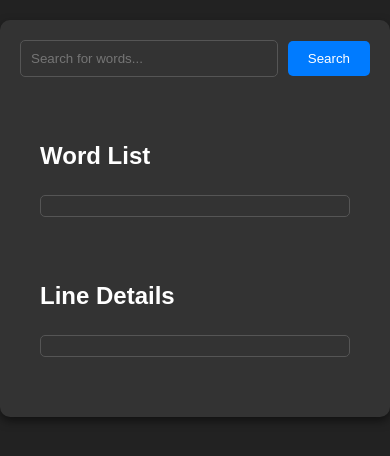
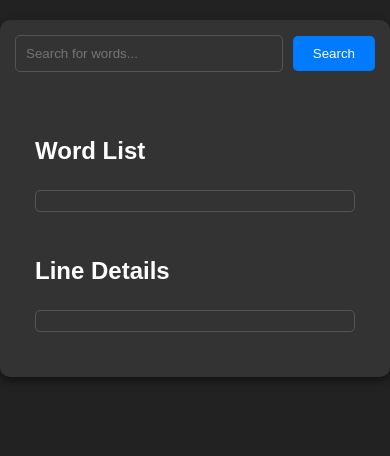
Before and after one commit to HsinghN/words, a plain HTML site: page index.html in a window 390 px wide. Drawn offline with nearby package versions, Linux system fonts and the light colour scheme; no server answers.

Commit message:
Update style.css

```diff
--- a/style.css
+++ b/style.css
@@ -1,9 +1,10 @@
 @font-face {
     font-family: OpenGurbaniAkhar;
     src: url('https://cdn.jsdelivr.net/gh/GurbaniNow/gurmukhi-fonts@2/ascii/OpenGurbaniAkhar/Bold/OpenGurbaniAkhar-Bold.woff2') format('woff2'),
-        url('https://cdn.jsdelivr.net/gh/GurbaniNow/gurmukhi-fonts@2/ascii/OpenGurbaniAkhar/Bold/OpenGurbaniAkhar-Bold.woff') format('woff'),
-        url('https://cdn.jsdelivr.net/gh/GurbaniNow/gurmukhi-fonts@2/ascii/OpenGurbaniAkhar/Bold/OpenGurbaniAkhar-Bold.otf')  format('opentype');
+         url('https://cdn.jsdelivr.net/gh/GurbaniNow/gurmukhi-fonts@2/ascii/OpenGurbaniAkhar/Bold/OpenGurbaniAkhar-Bold.woff') format('woff'),
+         url('https://cdn.jsdelivr.net/gh/GurbaniNow/gurmukhi-fonts@2/ascii/OpenGurbaniAkhar/Bold/OpenGurbaniAkhar-Bold.otf') format('opentype');
 }
+
 body {
     font-family: Arial, sans-serif;
     margin: 0;
@@ -11,6 +12,7 @@ body {
     background-color: #222;
     color: #fff;
     line-height: 1.6;
+    overflow-x: hidden; /* Prevent horizontal scrolling */
 }
 
 .container {
@@ -76,6 +78,7 @@ body {
 .word-list-container, .line-list-container {
     flex: 1;
     min-width: 300px;
+    overflow: auto; /* Enable scrolling */
 }
 
 .word-list, .line-list, .all-lines {
@@ -94,12 +97,13 @@ body {
     margin: 5px 0;
     padding: 10px;
     border-bottom: 1px solid #555;
-    transition: background-color 0.3s;
+    transition: background-color 0.3s, transform 0.2s;
     cursor: pointer;
 }
 
 .word-list p:hover, .line-list p:hover, .all-lines p:hover {
     background-color: #444;
+    transform: scale(1.02); /* Slight zoom effect */
 }
 
 .popup {
@@ -145,6 +149,7 @@ body {
 
 ::-webkit-scrollbar {
     width: 8px;
+    height: 8px; /* Horizontal scrollbar height */
 }
 
 ::-webkit-scrollbar-thumb {
@@ -160,13 +165,20 @@ body {
 @media (max-width: 768px) {
     .container {
         max-width: 95%;
+        padding: 15px;
     }
 
     .main-content {
         flex-direction: column;
+        gap: 10px; /* Reduce gaps */
     }
 
     .word-list-container, .line-list-container {
-        margin-bottom: 20px;
+        margin-bottom: 10px;
+    }
+
+    .word-list, .line-list {
+        max-height: 300px; /* Smaller height on smaller screens */
+        max-width: 100%; /* Ensure no horizontal overflow */
     }
 }
```
